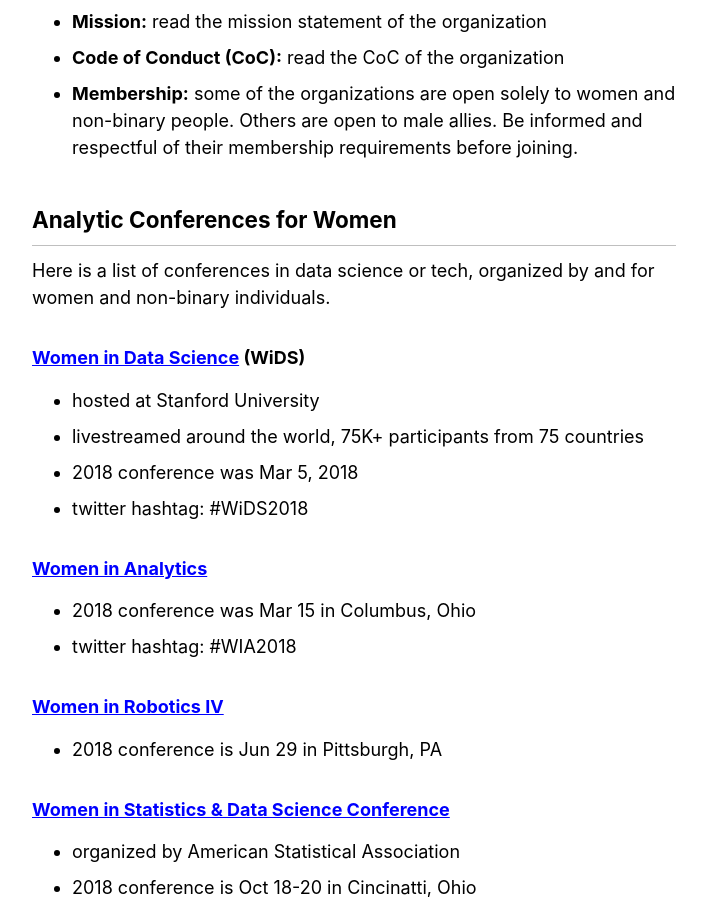
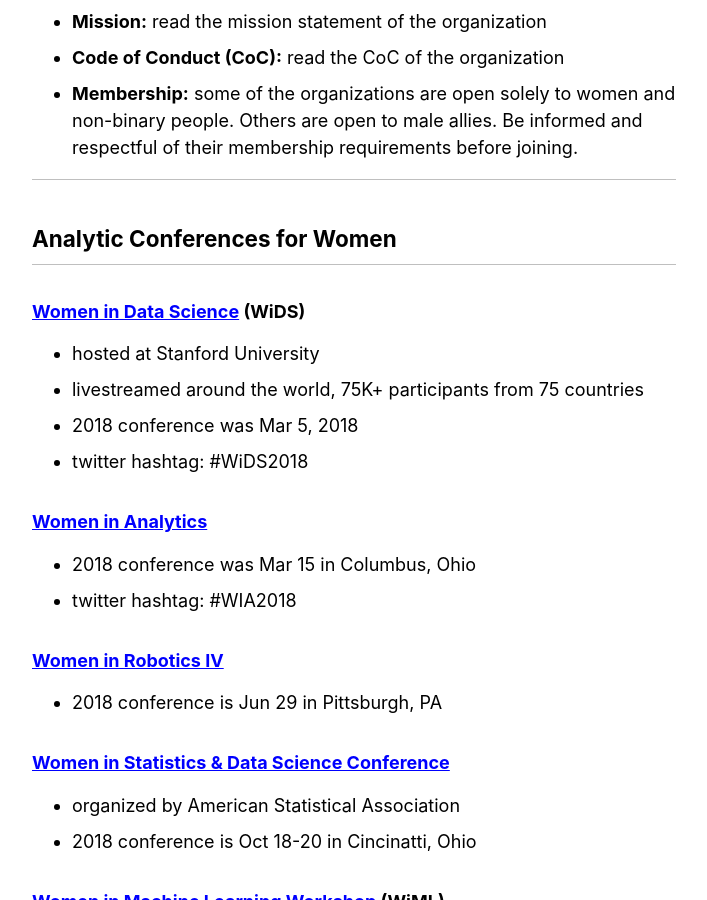
Before and after one commit to reshamas/reshamas.github.io, a Jekyll site: the page built from _posts/2018-05-09-resources-for-women-in-data-science.md, in a window 1280 px wide and 900 px high, scrolled down 2328 px. Shown: the whole window, without its empty margins (286-993 px from the left). Built offline with Jekyll 4.4.1, drawn with Linux system fonts in a browser that asks for light colours; comment, search, counter and statistics services are not loaded.

Commit message:
Update 2018-05-09-resources-for-women-in-data-science.md

```diff
--- a/_posts/2018-05-09-resources-for-women-in-data-science.md
+++ b/_posts/2018-05-09-resources-for-women-in-data-science.md
@@ -47,8 +47,8 @@
 - **Code of Conduct (CoC):**  read the CoC of the organization
 - **Membership:**  some of the organizations are open solely to women and non-binary people. Others are open to male allies.  Be informed and respectful of their membership requirements before joining.
 
+---
 ## Analytic Conferences for Women
-Here is a list of conferences in data science or tech, organized by and for women and non-binary individuals.
 
 ### [Women in Data Science](https://www.widsconference.org) (WiDS)
 - hosted at Stanford University
```
